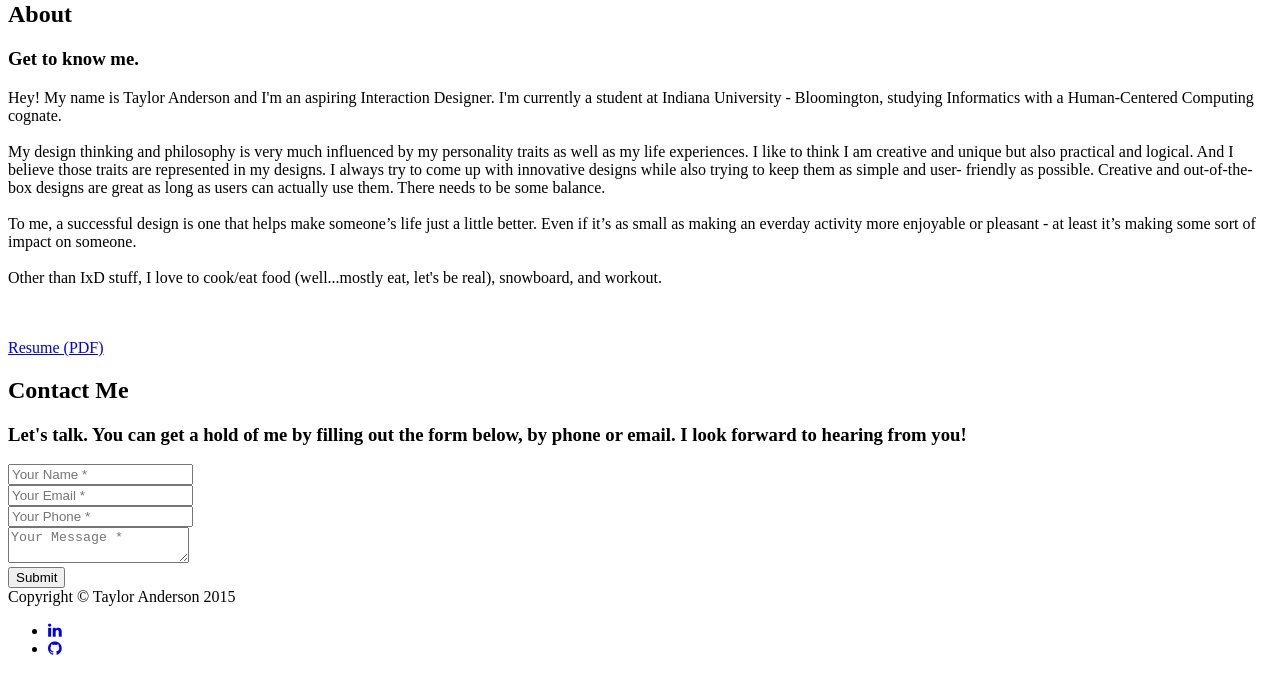
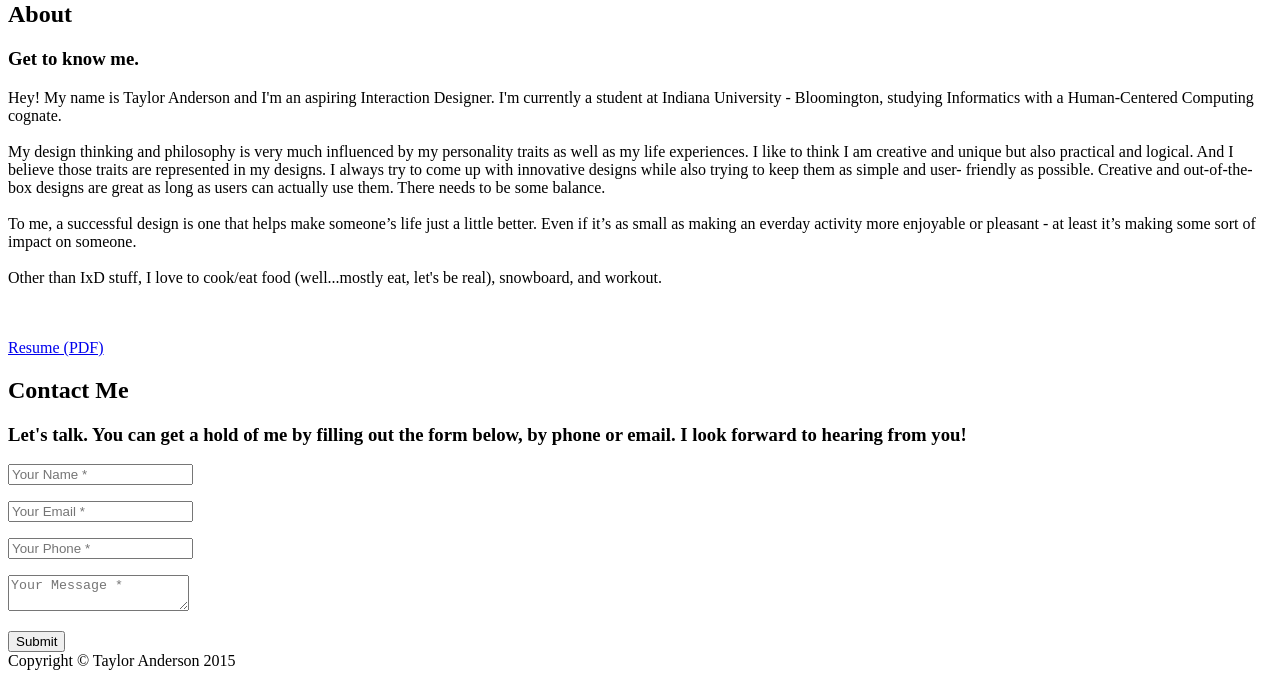
Before and after one commit to tayanderson/old-jekyll-portfolio, a Jekyll site: the page built from _posts/2014-07-14-project-5.markdown, in a window 1280 px wide. Shown: the part 1869-2550 px from the top of the page. Built offline with Jekyll 4.4.1, drawn with Linux system fonts in a browser that asks for light colours; nearby versions of some CDN libraries; some web fonts are replaced; library files that are not in the unit come from our copies.

Commit message:
uncomment

```diff
--- a/_includes/contact.html
+++ b/_includes/contact.html
@@ -13,26 +13,26 @@
                             <div class="col-md-6">
                                 <div class="form-group">
                                     <input type="text" class="form-control" placeholder="Your Name *" id="name">
-<!--                                    <p class="help-block text-danger"></p>-->
+                                    <p class="help-block text-danger"></p>
                                 </div>
                                 <div class="form-group">
                                     <input type="email" class="form-control" placeholder="Your Email *" id="email">
-<!--                                    <p class="help-block text-danger"></p>-->
+                                    <p class="help-block text-danger"></p>
                                 </div>
                                 <div class="form-group">
                                     <input type="tel" class="form-control" placeholder="Your Phone *" id="phone">
-<!--                                    <p class="help-block text-danger"></p>-->
+                                    <p class="help-block text-danger"></p>
                                 </div>
                             </div>
                             <div class="col-md-6">
                                 <div class="form-group">
                                     <textarea class="form-control" placeholder="Your Message *" id="message"></textarea>
-<!--                                    <p class="help-block text-danger"></p>-->
+                                    <p class="help-block text-danger"></p>
                                 </div>
                             </div>
                             <div class="clearfix"></div>
                             <div class="col-lg-12 text-center">
-<!--                                <div id="success"></div>-->
+                                <div id="success"></div>
                                 <input type="submit" class="btn btn-xl" value="Submit">
                             </div>
                         </div>
```
